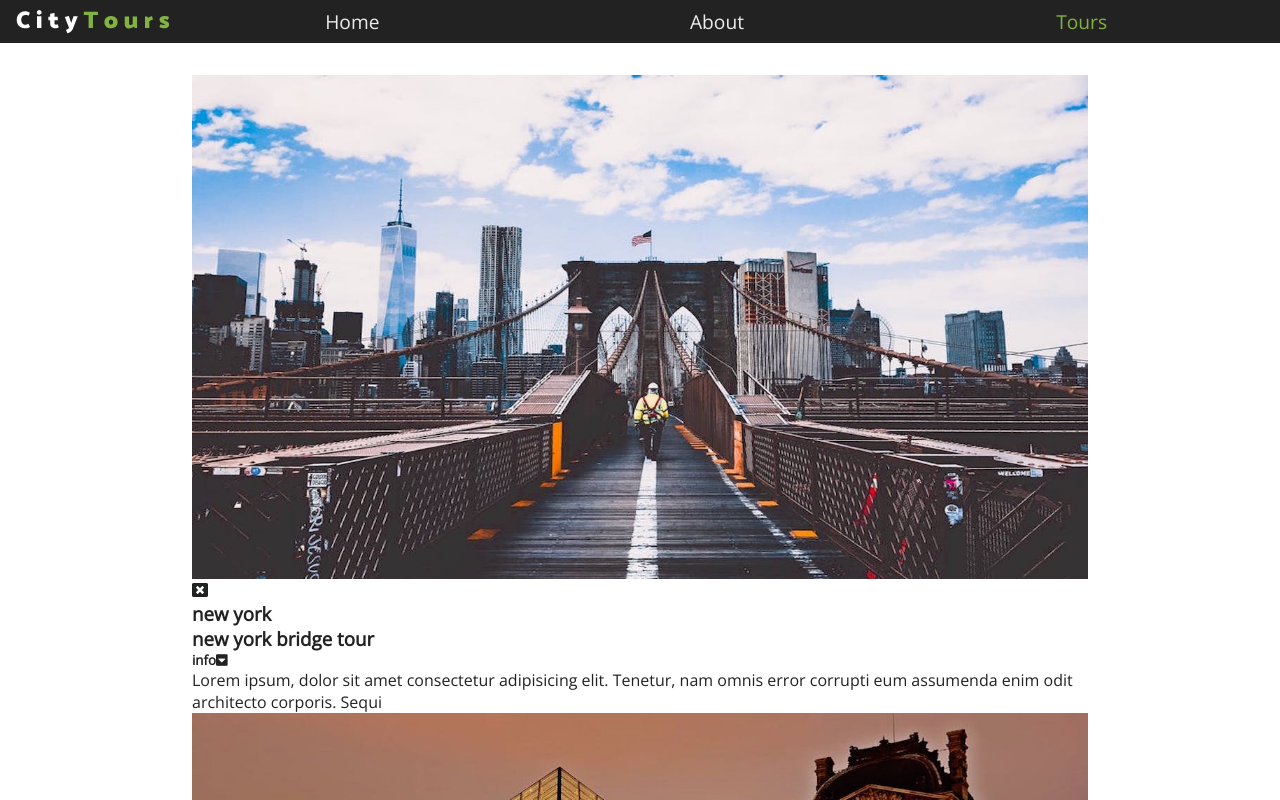
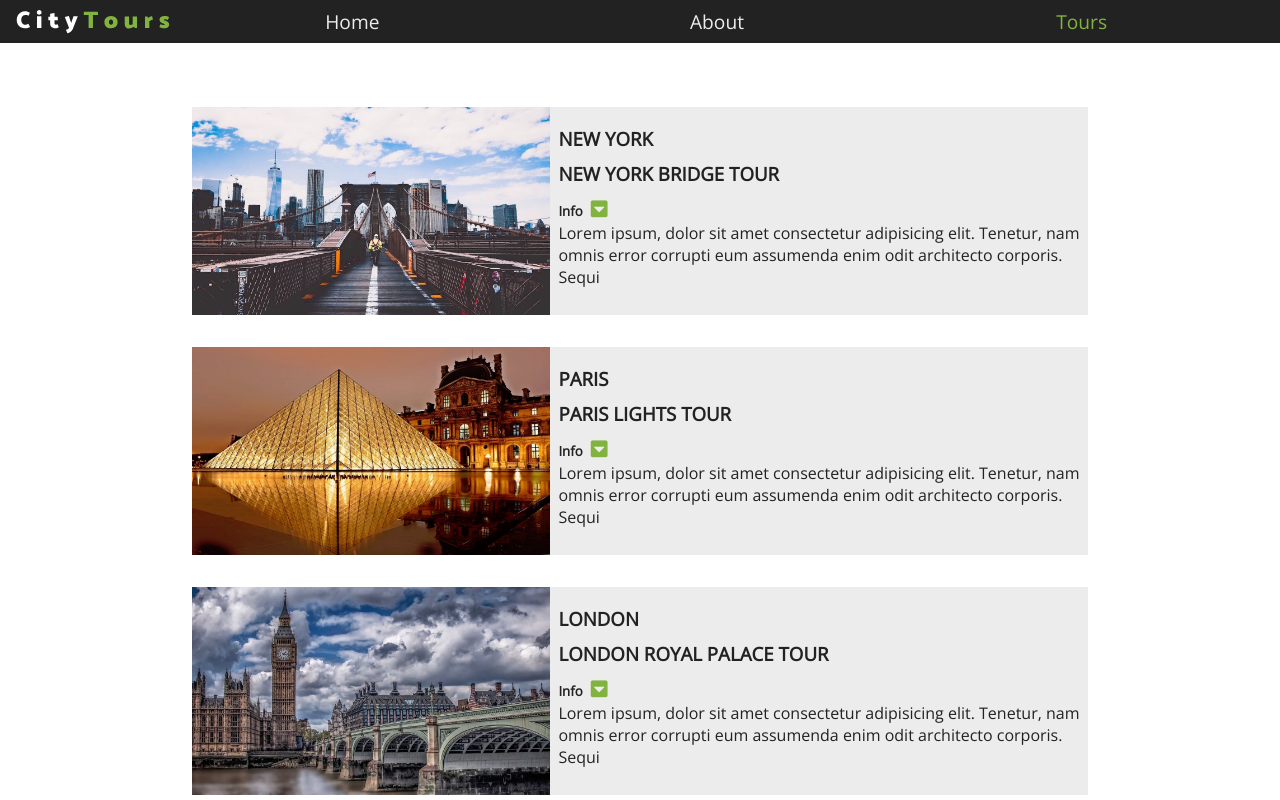
Before and after one commit to LaGemYo/City, a React (Create React App) app: page / in a window 1280 px wide. Shown: the top 800 px of the page. Built offline with nearby package versions, Linux system fonts and the light colour scheme.

Commit message:
finished tours list UI

```diff
--- a/src/components/Tour/tour.scss
+++ b/src/components/Tour/tour.scss
@@ -1,9 +1,55 @@
 @import '../../index.scss';
 
 .tour {
+    background: $mainGrey;
+    margin: 2rem 0;
     img{
         width: 100%;
         display: block;
         min-height: 13rem;
     }
 }
+
+@media screen and (min-width: 768px) {
+    .tour {
+        display: grid;
+        grid-template-columns: 2fr 3fr;
+    }
+}
+.img-container {
+    position: relative;
+}
+.close-btn {
+    position: absolute;
+    display: block;
+    top: 5%;
+    right: 5%;
+    color: $mainGreen;
+    font-size: 2rem;
+    cursor: pointer;
+    transition: $mainTransition;
+    opacity: 0;
+}
+.img-container:hover .close-btn {
+    opacity: 1;
+}
+.tour-info {
+    padding: 1rem 0.5rem;
+    h3 {
+        text-transform: uppercase;
+        margin: 0.2rem 0 0.6rem;
+    }
+    h4 {
+        text-transform: capitalize;
+        color: $mainGrey;
+    }
+    h5 {
+        text-transform: capitalize;
+        span {
+            color: $mainGreen;
+            margin: 0.5rem;
+            font-size: 1.2rem;
+            cursor: pointer;
+        }
+    }
+}
--- a/src/index.scss
+++ b/src/index.scss
@@ -8,6 +8,7 @@
 $mainGreen: #82b340;
 $mainWhite: #fff;
 $mainGrey: #ececec;
+$mainTransition: all 0.3s linear;
 
 
 body {
```
